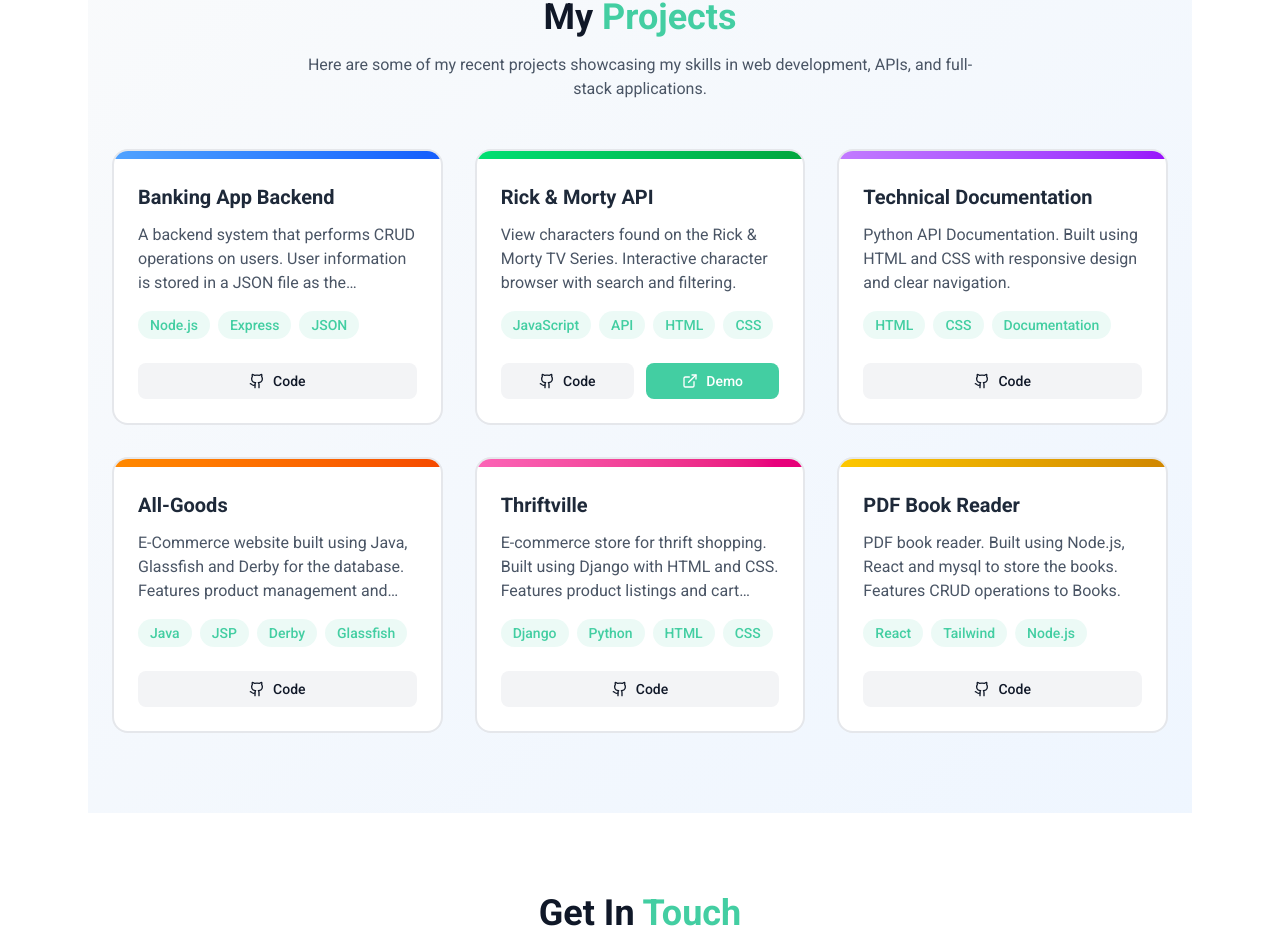
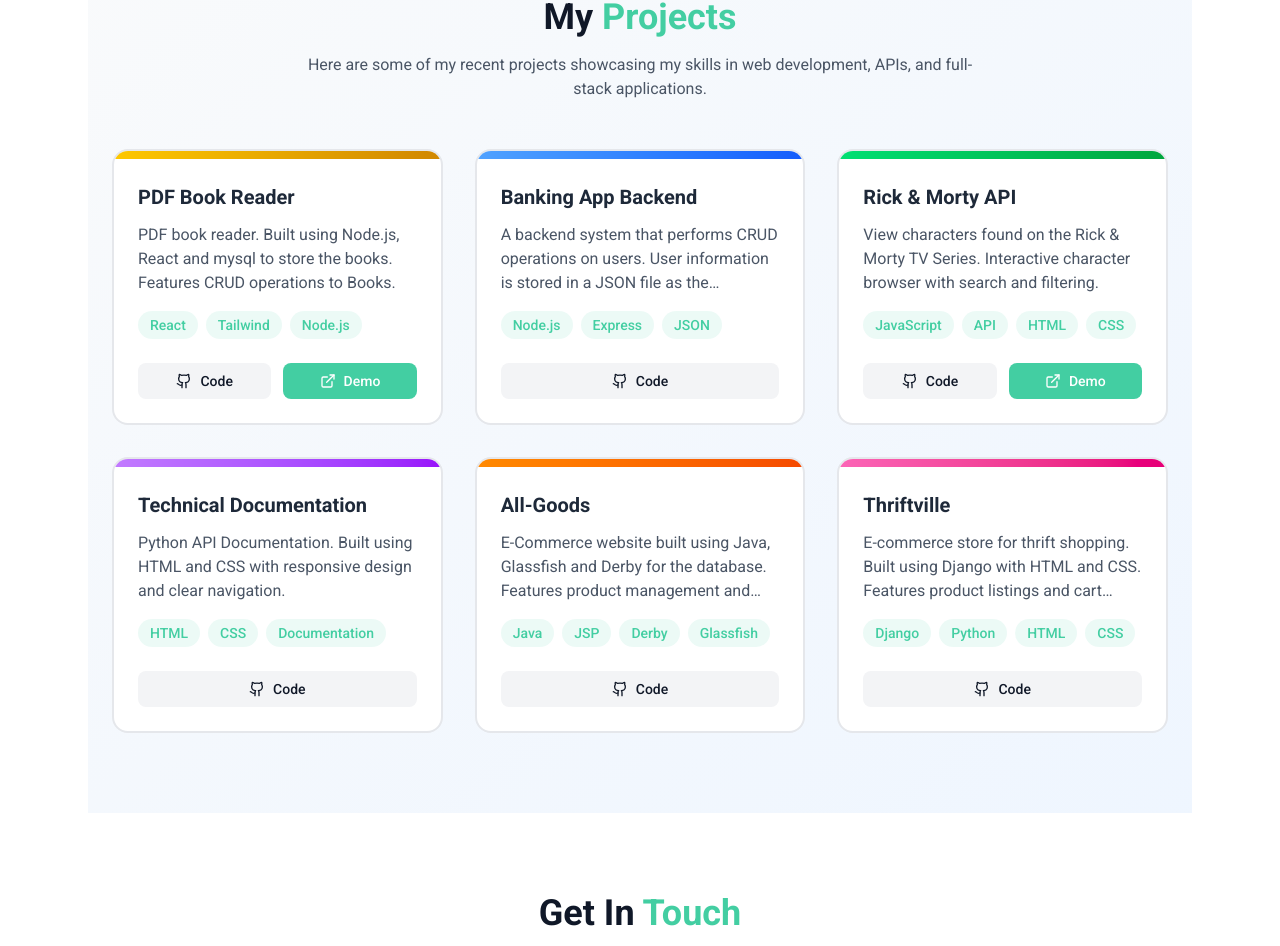
Before and after one commit to OfentseJ/react-personal-portfolio, a React (Vite) app in the folder frontend/: page / in a window 1280 px wide. Shown: the part 2707-3653 px from the top of the page. Built offline with nearby package versions, Linux system fonts and the light colour scheme.

Commit message:
Add 'PDF Book Reader' project to Projects component
Added a new project entry for 'PDF Book Reader' to the projects list.

```diff
--- a/frontend/src/components/Projects.jsx
+++ b/frontend/src/components/Projects.jsx
@@ -2,6 +2,15 @@
 
 export default function Projects() {
   const projects = [
+     {
+      title: "PDF Book Reader",
+      description:
+        "PDF book reader. Built using Node.js, React and mysql to store the books. Features CRUD operations to Books.",
+      tech: ["React", "Tailwind", "Node.js"],
+      link: "https://github.com/OfentseJ/pdf-book-reader",
+      demo: "https://pdf-reader-frontend.onrender.com/",
+      color: "from-yellow-400 to-yellow-600",
+    },
     {
       title: "Banking App Backend",
       description:
@@ -42,14 +51,6 @@
       tech: ["Django", "Python", "HTML", "CSS"],
       link: "https://github.com/OfentseJ/Thriftville.git",
       color: "from-pink-400 to-pink-600",
-    },
-    {
-      title: "PDF Book Reader",
-      description:
-        "PDF book reader. Built using Node.js, React and mysql to store the books. Features CRUD operations to Books.",
-      tech: ["React", "Tailwind", "Node.js"],
-      link: "https://github.com/OfentseJ/pdf-book-reader",
-      color: "from-yellow-400 to-yellow-600",
     },
   ];
 
```
